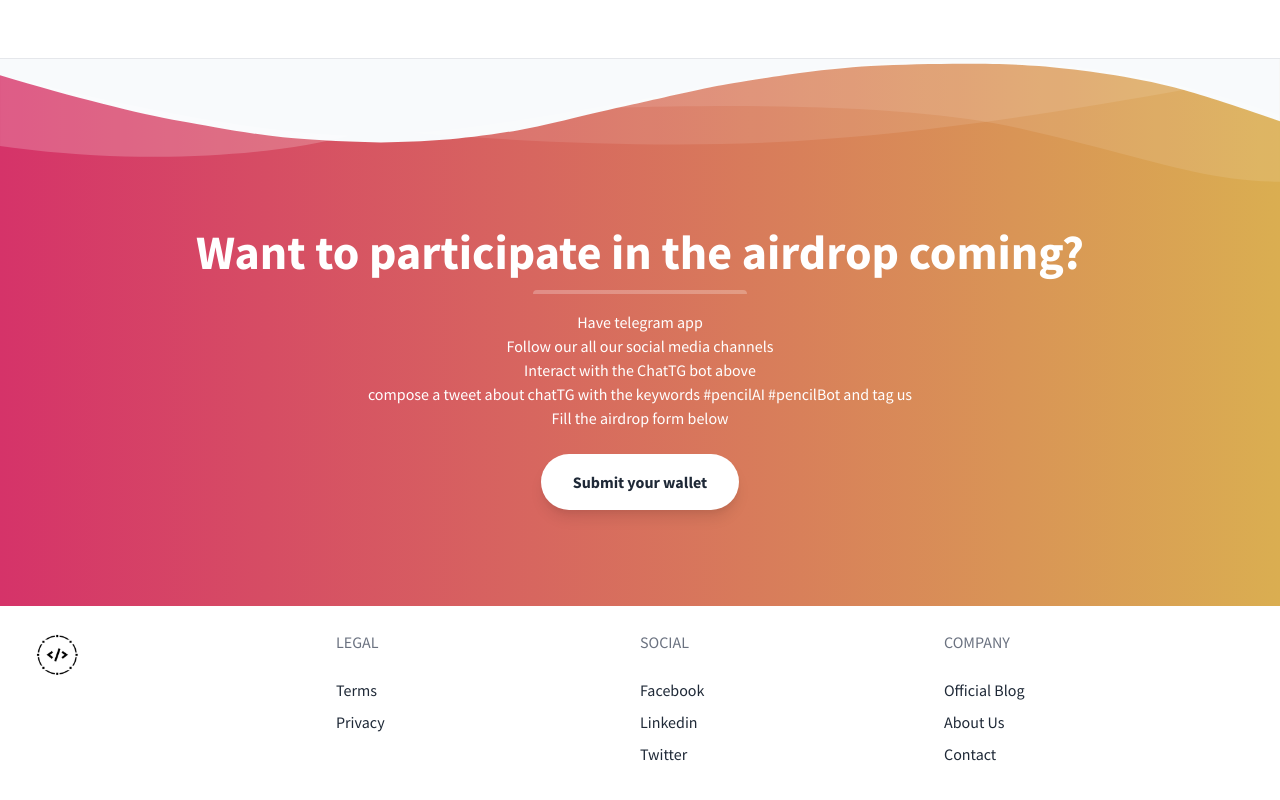
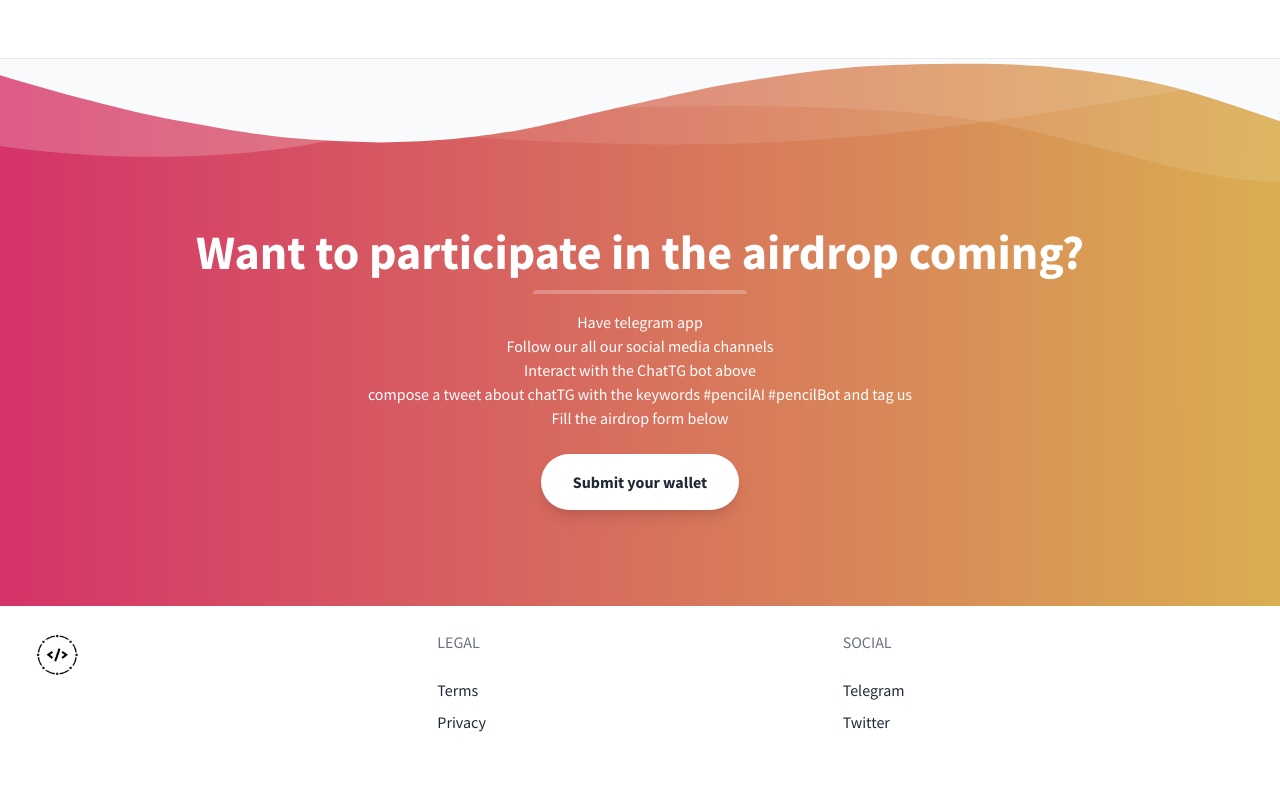
Before and after one commit to haraphat01/chatTG, a plain HTML site: page index.html in a window 1280 px wide. Shown: the part 1374-2174 px from the top of the page. Drawn offline with nearby package versions, Linux system fonts and the light colour scheme.

Commit message:
updated the website with new information

```diff
--- a/index.html
+++ b/index.html
@@ -272,31 +272,16 @@
         <div class="flex-1">
           <p class="uppercase text-gray-500 md:mb-6">Social</p>
           <ul class="list-reset mb-6">
+
             <li class="mt-2 inline-block mr-2 md:block md:mr-0">
-              <a href="#" class="no-underline hover:underline text-gray-800 hover:text-pink-500">Facebook</a>
+              <a href="https://t.me/pencilAI" class="no-underline hover:underline text-gray-800 hover:text-pink-500">Telegram</a>
             </li>
             <li class="mt-2 inline-block mr-2 md:block md:mr-0">
-              <a href="#" class="no-underline hover:underline text-gray-800 hover:text-pink-500">Linkedin</a>
-            </li>
-            <li class="mt-2 inline-block mr-2 md:block md:mr-0">
-              <a href="#" class="no-underline hover:underline text-gray-800 hover:text-pink-500">Twitter</a>
+              <a href="https://twitter.com/pencil__ai" class="no-underline hover:underline text-gray-800 hover:text-pink-500">Twitter</a>
             </li>
           </ul>
         </div>
-        <div class="flex-1">
-          <p class="uppercase text-gray-500 md:mb-6">Company</p>
-          <ul class="list-reset mb-6">
-            <li class="mt-2 inline-block mr-2 md:block md:mr-0">
-              <a href="#" class="no-underline hover:underline text-gray-800 hover:text-pink-500">Official Blog</a>
-            </li>
-            <li class="mt-2 inline-block mr-2 md:block md:mr-0">
-              <a href="#" class="no-underline hover:underline text-gray-800 hover:text-pink-500">About Us</a>
-            </li>
-            <li class="mt-2 inline-block mr-2 md:block md:mr-0">
-              <a href="#" class="no-underline hover:underline text-gray-800 hover:text-pink-500">Contact</a>
-            </li>
-          </ul>
-        </div>
+
       </div>
     </div>
   </footer>
```
